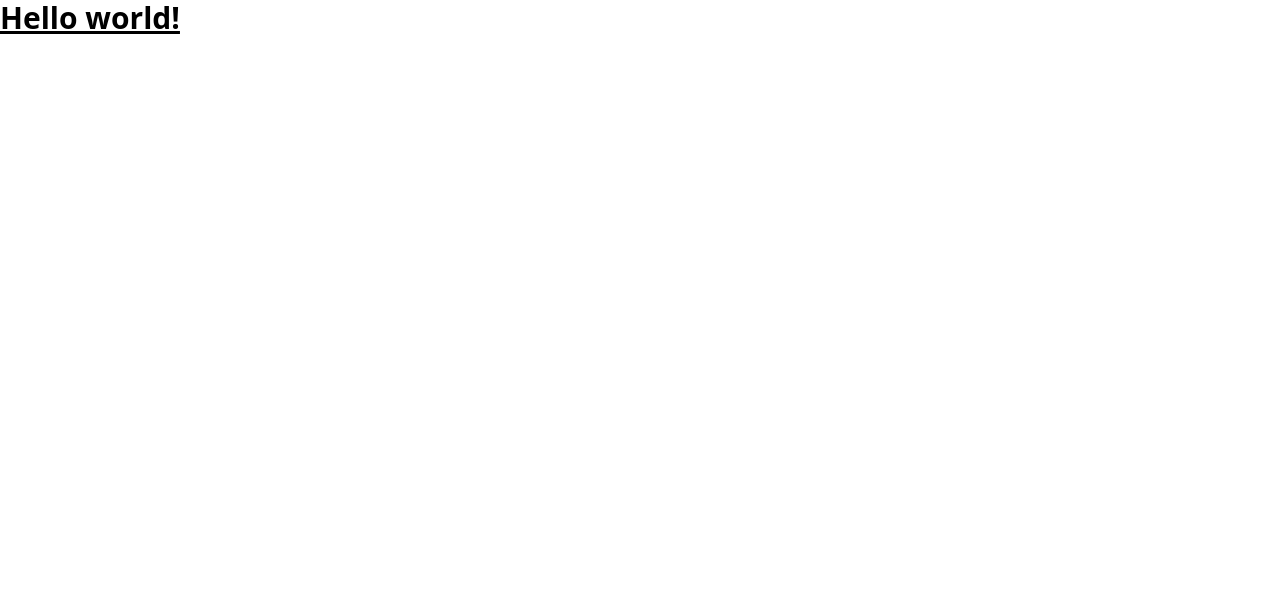
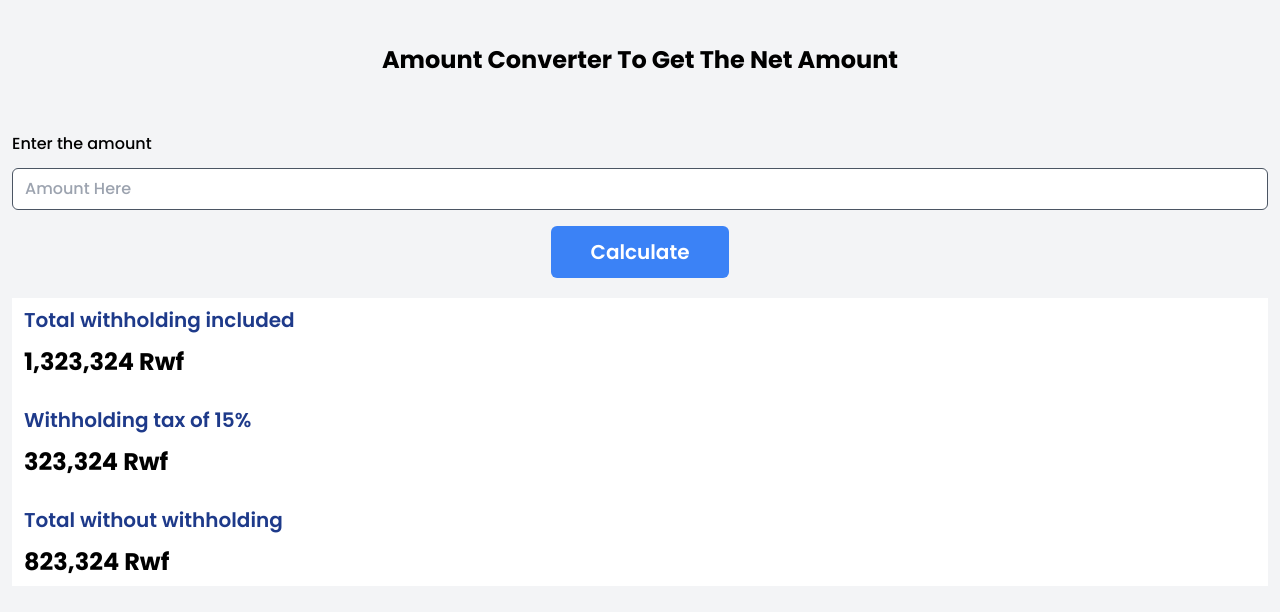
Before and after one commit to VictorMugisha/my-small-app, a website built with Vite: page index.html in a window 1280 px wide. Built offline with nearby package versions, Linux system fonts and the light colour scheme.

Commit message:
Added some UI starter code

```diff
--- a/index.html
+++ b/index.html
@@ -5,10 +5,45 @@
     <meta name="viewport" content="width=device-width, initial-scale=1.0">
     <title>My App</title>
     <link rel="stylesheet" href="style.css">
+
+    <link rel="preconnect" href="https://fonts.googleapis.com">
+    <link rel="preconnect" href="https://fonts.gstatic.com" crossorigin>
+    <link href="https://fonts.googleapis.com/css2?family=Poppins:ital,wght@0,500;0,600;0,700;1,500;1,600;1,700&display=swap" rel="stylesheet">
 </head>
-<body>
-    <h1 class="text-3xl font-bold underline">
-        Hello world!
-    </h1>
+<body class="bg-gray-100 font-poppins">
+
+    <div class="py-4 px-3 w-full mt-7">
+        <h1 class="text-2xl font-bold text-center capitalize">Amount converter to get the net amount</h1>
+    </div>
+
+    <div class="px-3 mt-10">
+        <div class="w-full flex flex-col items-start justify-start gap-3">
+            <label for="amount" class="font-medium">
+                Enter the amount
+            </label>
+            <input type="number" placeholder="Amount Here" class="outline-none border border-gray-600 w-full py-2 px-3 rounded-md"/>
+        </div>
+        <div class="w-full flex items-center justify-center">
+            <button class="mt-4 py-3 px-10 rounded-md bg-blue-500 text-white font-semibold text-xl">
+                Calculate
+            </button>
+        </div>
+    </div>
+
+    <div class="bg-white my-5 mx-3 py-2 px-3 flex flex-col items-start justify-center gap-7">
+        <div>
+            <h2 class="font-semibold text-xl text-blue-900">Total withholding included</h2>
+            <p class="text-2xl font-bold pt-3">1,323,324 Rwf</p>
+        </div>
+        <div>
+            <h2 class="font-semibold text-xl text-blue-900">Withholding tax of 15%</h2>
+            <p class="text-2xl font-bold pt-3">323,324 Rwf</p>
+        </div>
+        <div>
+            <h2 class="font-semibold text-xl text-blue-900">Total without withholding</h2>
+            <p class="text-2xl font-bold pt-3">823,324 Rwf</p>
+        </div>
+    </div>
+
 </body>
 </html>
--- a/tailwind.config.js
+++ b/tailwind.config.js
@@ -2,7 +2,11 @@
 module.exports = {
   content: ["*.html"],
   theme: {
-    extend: {},
+    extend: {
+      fontFamily: {
+        poppins: ['Poppins', 'sans-serif'],
+      },
+    },
   },
   plugins: [],
 }
```
